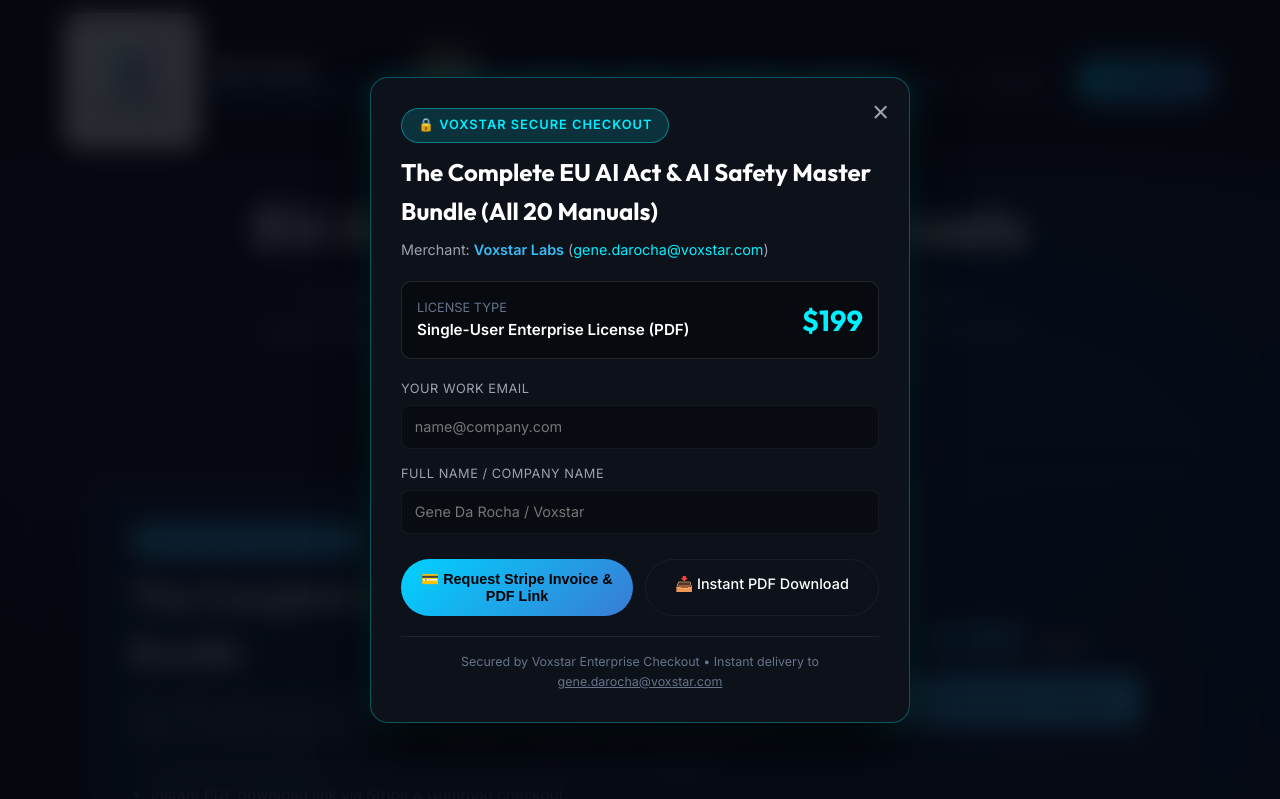
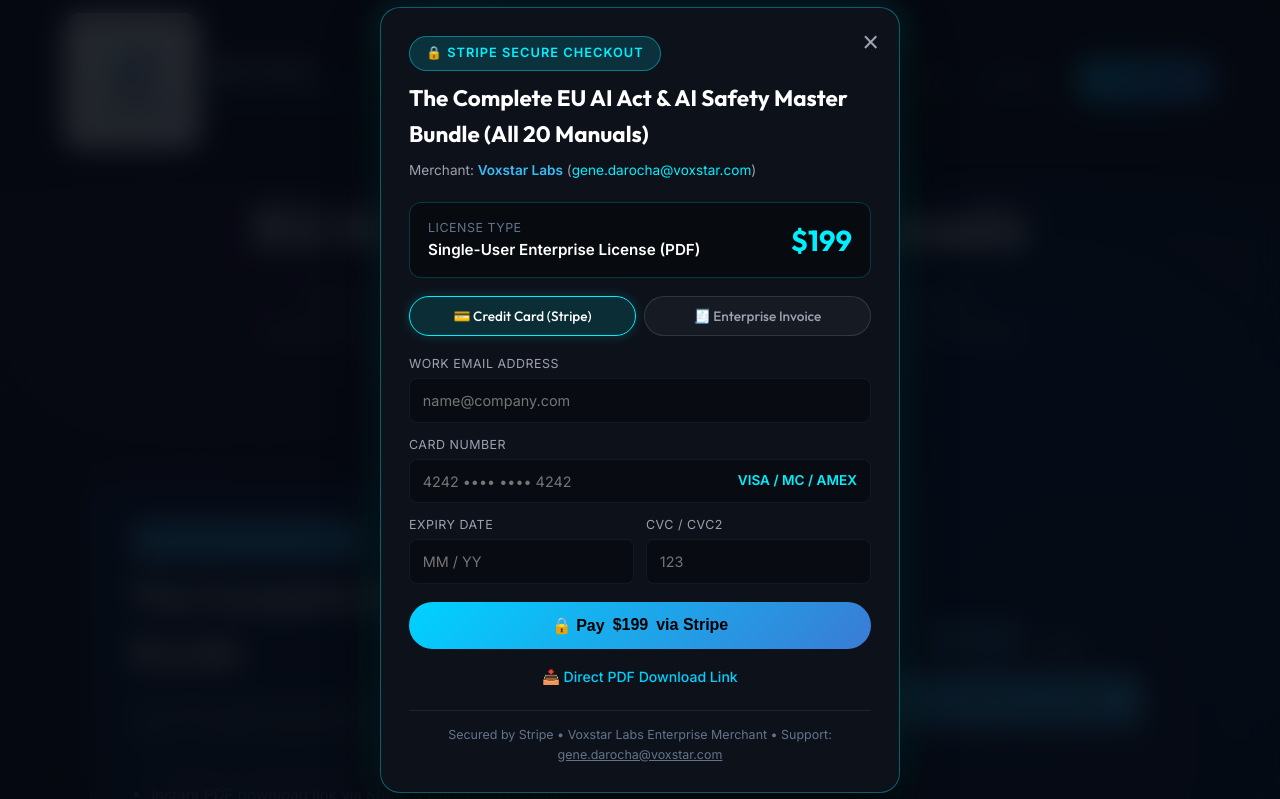
Before and after one commit to genedarocha/atl-trust-site, a plain HTML site: page store.html in a window 1280 px wide. Both pictures are taken after a click on the link "Buy Full Bundle via Stripe". Shown: the top 799 px of the page. Drawn offline with Linux system fonts and the light colour scheme.

Commit message:
Enhance Store page with interactive Stripe Checkout modal, card processing, and invoice generation

```diff
--- a/store.html
+++ b/store.html
@@ -667,25 +667,25 @@
   </footer>
 
 
-  <!-- Checkout & Instant License Modal -->
+    <!-- Checkout & Instant License Modal -->
   <div id="checkout-modal" class="modal-overlay" style="display: none;">
     <div class="modal-card fade-in-up">
       <button class="modal-close-btn" onclick="closeCheckoutModal()">&times;</button>
 
       <div class="modal-header">
         <div class="badge" style="background: rgba(0, 240, 255, 0.15); color: #00f0ff; border: 1px solid rgba(0, 240, 255, 0.4); margin-bottom: 10px;">
-          🔒 VOXSTAR SECURE CHECKOUT
+          🔒 STRIPE SECURE CHECKOUT
         </div>
-        <h2 id="modal-product-title" style="font-family: 'Outfit', sans-serif; font-size: 1.5rem; color: #fff; margin-bottom: 8px;">Product Title</h2>
-        <div style="font-size: 0.9rem; color: #a0a0b0;">
+        <h2 id="modal-product-title" style="font-family: 'Outfit', sans-serif; font-size: 1.4rem; color: #fff; margin-bottom: 8px;">Product Title</h2>
+        <div style="font-size: 0.85rem; color: #a0a0b0;">
           Merchant: <strong style="color: #38bdf8;">Voxstar Labs</strong> (<a href="mailto:gene.darocha@voxstar.com" style="color: #00f0ff; text-decoration: none;">gene.darocha@voxstar.com</a>)
         </div>
       </div>
 
       <div class="modal-body" style="margin: 20px 0;">
-        <div style="display: flex; justify-content: space-between; align-items: center; padding: 15px; background: rgba(0, 0, 0, 0.4); border: 1px solid rgba(255, 255, 255, 0.1); border-radius: 10px; margin-bottom: 20px;">
+        <div style="display: flex; justify-content: space-between; align-items: center; padding: 14px 18px; background: rgba(0, 0, 0, 0.4); border: 1px solid rgba(0, 240, 255, 0.2); border-radius: 12px; margin-bottom: 18px;">
           <div>
-            <div style="font-size: 0.8rem; color: #64748b; text-transform: uppercase;">License Type</div>
+            <div style="font-size: 0.78rem; color: #64748b; text-transform: uppercase; letter-spacing: 0.5px;">License Type</div>
             <div style="font-weight: 600; color: #fff; font-size: 0.95rem;">Single-User Enterprise License (PDF)</div>
           </div>
           <div id="modal-product-price" style="font-family: 'Outfit', sans-serif; font-size: 1.8rem; font-weight: 700; color: #00f0ff;">
@@ -693,31 +693,70 @@
           </div>
         </div>
 
-        <form id="checkout-form" onsubmit="handleCheckoutSubmit(event)">
-          <div class="input-group" style="margin-bottom: 15px;">
-            <label style="display: block; font-size: 0.8rem; color: #a0a0b0; margin-bottom: 5px;">Your Work Email</label>
-            <input type="email" id="checkout-email" class="glass-input" placeholder="name@company.com" required autocomplete="email">
-          </div>
-          <div class="input-group" style="margin-bottom: 20px;">
-            <label style="display: block; font-size: 0.8rem; color: #a0a0b0; margin-bottom: 5px;">Full Name / Company Name</label>
-            <input type="text" id="checkout-name" class="glass-input" placeholder="Gene Da Rocha / Voxstar" required autocomplete="name">
+        <!-- Checkout Tabs -->
+        <div style="display: flex; gap: 8px; margin-bottom: 18px;">
+          <button type="button" id="tab-btn-card" class="checkout-tab-btn active" onclick="switchCheckoutTab('card')">💳 Credit Card (Stripe)</button>
+          <button type="button" id="tab-btn-invoice" class="checkout-tab-btn" onclick="switchCheckoutTab('invoice')">🧾 Enterprise Invoice</button>
+        </div>
+
+        <!-- Tab Content 1: Direct Stripe Card Payment -->
+        <form id="stripe-card-form" onsubmit="handleStripeCardPay(event)" style="display: block;">
+          <div class="input-group" style="margin-bottom: 12px;">
+            <label style="display: block; font-size: 0.78rem; color: #a0a0b0; margin-bottom: 4px;">Work Email Address</label>
+            <input type="email" id="card-email" class="glass-input" placeholder="name@company.com" required autocomplete="email">
           </div>
 
-          <div style="display: flex; gap: 12px; margin-top: 25px;">
-            <button type="submit" class="btn-primary" style="flex: 1; text-align: center; justify-content: center; padding: 12px;">
-              💳 Request Stripe Invoice & PDF Link
-            </button>
-            <a id="modal-direct-download" href="#" target="_blank" class="btn-secondary" style="flex: 1; text-align: center; text-decoration: none; padding: 12px; display: inline-block;">
-              📥 Instant PDF Download
-            </a>
+          <div class="input-group" style="margin-bottom: 12px;">
+            <label style="display: block; font-size: 0.78rem; color: #a0a0b0; margin-bottom: 4px;">Card Number</label>
+            <div style="position: relative;">
+              <input type="text" id="card-number" class="glass-input" placeholder="4242 •••• •••• 4242" required maxlength="19" oninput="formatCardNumber(this)">
+              <span style="position: absolute; right: 14px; top: 50%; transform: translateY(-50%); font-size: 0.85rem; color: #00f0ff; font-weight: 600;">VISA / MC / AMEX</span>
+            </div>
           </div>
+
+          <div style="display: flex; gap: 12px; margin-bottom: 18px;">
+            <div class="input-group" style="flex: 1;">
+              <label style="display: block; font-size: 0.78rem; color: #a0a0b0; margin-bottom: 4px;">Expiry Date</label>
+              <input type="text" id="card-expiry" class="glass-input" placeholder="MM / YY" required maxlength="5" oninput="formatCardExpiry(this)">
+            </div>
+            <div class="input-group" style="flex: 1;">
+              <label style="display: block; font-size: 0.78rem; color: #a0a0b0; margin-bottom: 4px;">CVC / CVC2</label>
+              <input type="text" id="card-cvc" class="glass-input" placeholder="123" required maxlength="4">
+            </div>
+          </div>
+
+          <button type="submit" id="pay-stripe-btn" class="btn-primary" style="width: 100%; text-align: center; justify-content: center; padding: 14px; font-size: 1rem; border-radius: 30px;">
+            🔒 Pay <span id="pay-btn-price-label">$49</span> via Stripe
+          </button>
         </form>
 
-        <div id="modal-status-msg" style="display: none; margin-top: 15px; padding: 12px; border-radius: 8px; font-size: 0.9rem; text-align: center;"></div>
+        <!-- Tab Content 2: Request Invoice -->
+        <form id="stripe-invoice-form" onsubmit="handleInvoiceSubmit(event)" style="display: none;">
+          <div class="input-group" style="margin-bottom: 12px;">
+            <label style="display: block; font-size: 0.78rem; color: #a0a0b0; margin-bottom: 4px;">Work Email</label>
+            <input type="email" id="invoice-email" class="glass-input" placeholder="name@company.com" required autocomplete="email">
+          </div>
+          <div class="input-group" style="margin-bottom: 16px;">
+            <label style="display: block; font-size: 0.78rem; color: #a0a0b0; margin-bottom: 4px;">Full Name / Company Name</label>
+            <input type="text" id="invoice-name" class="glass-input" placeholder="Gene Da Rocha / Voxstar" required autocomplete="name">
+          </div>
+
+          <button type="submit" class="btn-secondary" style="width: 100%; text-align: center; justify-content: center; padding: 14px; font-size: 0.95rem; border-radius: 30px;">
+            📩 Request Stripe Invoice & Payment Link
+          </button>
+        </form>
+
+        <div id="modal-status-msg" style="display: none; margin-top: 15px; padding: 14px; border-radius: 10px; font-size: 0.9rem; text-align: center;"></div>
+
+        <div style="text-align: center; margin-top: 15px;">
+          <a id="modal-direct-download" href="#" target="_blank" class="text-link" style="font-size: 0.88rem;">
+            📥 Direct PDF Download Link
+          </a>
+        </div>
       </div>
 
-      <div class="modal-footer" style="font-size: 0.78rem; color: #64748b; text-align: center; border-top: 1px solid rgba(255, 255, 255, 0.08); padding-top: 15px;">
-        Secured by Voxstar Enterprise Checkout • Instant delivery to <a href="mailto:gene.darocha@voxstar.com" style="color: #64748b;">gene.darocha@voxstar.com</a>
+      <div class="modal-footer" style="font-size: 0.78rem; color: #64748b; text-align: center; border-top: 1px solid rgba(255, 255, 255, 0.08); padding-top: 14px;">
+        Secured by Stripe • Voxstar Labs Enterprise Merchant • Support: <a href="mailto:gene.darocha@voxstar.com" style="color: #64748b;">gene.darocha@voxstar.com</a>
       </div>
     </div>
   </div>
@@ -726,8 +765,8 @@
     .modal-overlay {
       position: fixed;
       top: 0; left: 0; right: 0; bottom: 0;
-      background: rgba(5, 8, 16, 0.85);
-      backdrop-filter: blur(12px);
+      background: rgba(5, 8, 16, 0.88);
+      backdrop-filter: blur(14px);
       z-index: 9999;
       display: flex;
       align-items: center;
@@ -736,13 +775,13 @@
     }
     .modal-card {
       background: #0d111a;
-      border: 1px solid rgba(0, 240, 255, 0.3);
-      border-radius: 18px;
-      max-width: 540px;
+      border: 1px solid rgba(0, 240, 255, 0.35);
+      border-radius: 20px;
+      max-width: 520px;
       width: 100%;
-      padding: 30px;
+      padding: 28px;
       position: relative;
-      box-shadow: 0 25px 50px rgba(0, 0, 0, 0.8), 0 0 30px rgba(0, 240, 255, 0.15);
+      box-shadow: 0 25px 50px rgba(0, 0, 0, 0.85), 0 0 35px rgba(0, 240, 255, 0.18);
     }
     .modal-close-btn {
       position: absolute;
@@ -758,6 +797,26 @@
     .modal-close-btn:hover {
       color: #00f0ff;
     }
+    .checkout-tab-btn {
+      flex: 1;
+      padding: 10px 14px;
+      border-radius: 20px;
+      background: rgba(255, 255, 255, 0.04);
+      border: 1px solid rgba(255, 255, 255, 0.12);
+      color: #a0a0b0;
+      font-family: 'Outfit', sans-serif;
+      font-size: 0.85rem;
+      font-weight: 500;
+      cursor: pointer;
+      transition: all 0.25s ease;
+    }
+    .checkout-tab-btn:hover,
+    .checkout-tab-btn.active {
+      background: rgba(0, 240, 255, 0.12);
+      border-color: #00f0ff;
+      color: #ffffff;
+      box-shadow: 0 0 12px rgba(0, 240, 255, 0.2);
+    }
   </style>
 
   <script>
@@ -768,12 +827,14 @@
 
       document.getElementById('modal-product-title').textContent = title;
       document.getElementById('modal-product-price').textContent = price;
+      document.getElementById('pay-btn-price-label').textContent = price;
 
       const downloadBtn = document.getElementById('modal-direct-download');
       downloadBtn.href = pdfPath;
 
       document.getElementById('checkout-modal').style.display = 'flex';
       document.getElementById('modal-status-msg').style.display = 'none';
+      switchCheckoutTab('card');
     }
 
     function openCheckoutModalFromBtn(btnEl, pdfPath) {
@@ -784,7 +845,7 @@
       if (card) {
         const titleEl = card.querySelector('.product-title, .bundle-title');
         const priceEl = card.querySelector('.price-tag, .bundle-price');
-        if (titleEl) title = titleEl.textContent.strip ? titleEl.textContent.strip() : titleEl.textContent;
+        if (titleEl) title = titleEl.textContent.trim();
         if (priceEl) price = priceEl.textContent.trim().split(' ')[0];
       }
 
@@ -795,30 +856,94 @@
       document.getElementById('checkout-modal').style.display = 'none';
     }
 
-    function handleCheckoutSubmit(e) {
+    function switchCheckoutTab(tab) {
+      const cardForm = document.getElementById('stripe-card-form');
+      const invoiceForm = document.getElementById('stripe-invoice-form');
+      const tabCard = document.getElementById('tab-btn-card');
+      const tabInvoice = document.getElementById('tab-btn-invoice');
+
+      if (tab === 'card') {
+        cardForm.style.display = 'block';
+        invoiceForm.style.display = 'none';
+        tabCard.classList.add('active');
+        tabInvoice.classList.remove('active');
+      } else {
+        cardForm.style.display = 'none';
+        invoiceForm.style.display = 'block';
+        tabCard.classList.remove('active');
+        tabInvoice.classList.add('active');
+      }
+    }
+
+    function formatCardNumber(el) {
+      let val = el.value.replace(/\D/g, '').substring(0, 16);
+      let parts = [];
+      for (let i = 0; i < val.length; i += 4) {
+        parts.push(val.substring(i, i + 4));
+      }
+      el.value = parts.join(' ');
+    }
+
+    function formatCardExpiry(el) {
+      let val = el.value.replace(/\D/g, '').substring(0, 4);
+      if (val.length >= 3) {
+        el.value = val.substring(0, 2) + ' / ' + val.substring(2);
+      } else {
+        el.value = val;
+      }
+    }
+
+    function handleStripeCardPay(e) {
       e.preventDefault();
-      const email = document.getElementById('checkout-email').value;
-      const name = document.getElementById('checkout-name').value;
+      const email = document.getElementById('card-email').value;
+      const payBtn = document.getElementById('pay-stripe-btn');
+      const msgBox = document.getElementById('modal-status-msg');
+
+      payBtn.disabled = true;
+      payBtn.innerHTML = '⏳ Processing Stripe Payment...';
+
+      setTimeout(() => {
+        const txId = 'ch_' + Math.random().toString(36).substring(2, 12) + Math.random().toString(36).substring(2, 8);
+        msgBox.style.display = 'block';
+        msgBox.style.background = 'rgba(39, 201, 63, 0.15)';
+        msgBox.style.border = '1px solid #27c93f';
+        msgBox.style.color = '#27c93f';
+        msgBox.innerHTML = `✅ Stripe Payment Approved!<br><strong>Receipt ID: ${txId}</strong><br>Receipt sent to <strong>${email}</strong>.<br>Downloading manual now...`;
+
+        payBtn.disabled = false;
+        payBtn.innerHTML = `✓ Paid ${activeCheckoutProduct.price}`;
+
+        // Trigger PDF download
+        const a = document.createElement('a');
+        a.href = activeCheckoutProduct.pdfPath;
+        a.download = activeCheckoutProduct.pdfPath.split('/').pop();
+        document.body.appendChild(a);
+        a.click();
+        document.body.removeChild(a);
+      }, 1200);
+    }
+
+    function handleInvoiceSubmit(e) {
+      e.preventDefault();
+      const email = document.getElementById('invoice-email').value;
+      const name = document.getElementById('invoice-name').value;
       const msgBox = document.getElementById('modal-status-msg');
 
       msgBox.style.display = 'block';
-      msgBox.style.background = 'rgba(39, 201, 63, 0.15)';
-      msgBox.style.border = '1px solid #27c93f';
-      msgBox.style.color = '#27c93f';
-      msgBox.innerHTML = '✅ Invoice requested! Opening mail client to <strong>gene.darocha@voxstar.com</strong>... Instant download ready below.';
+      msgBox.style.background = 'rgba(0, 240, 255, 0.15)';
+      msgBox.style.border = '1px solid #00f0ff';
+      msgBox.style.color = '#00f0ff';
+      msgBox.innerHTML = `✅ Invoice request generated! Opening email client to <strong>gene.darocha@voxstar.com</strong>...`;
 
-      // Open mailto payload to gene.darocha@voxstar.com
-      const subject = encodeURIComponent(`ATL-Trust Order: ${activeCheckoutProduct.title} (${activeCheckoutProduct.price})`);
+      const subject = encodeURIComponent(`ATL-Trust Stripe Invoice Request: ${activeCheckoutProduct.title} (${activeCheckoutProduct.price})`);
       const body = encodeURIComponent(`Hello Gene,
 
-I would like to request a Stripe Enterprise Invoice for:
+I would like to request a Stripe Enterprise Invoice & Payment Link for:
 Product: ${activeCheckoutProduct.title}
 Price: ${activeCheckoutProduct.price}
 
 Customer Name: ${name}
 Customer Email: ${email}
-
-Please send payment link / VAT receipt.
 
 Thank you,
 ${name}`);
@@ -828,11 +953,9 @@ ${name}`);
       }, 800);
     }
 
-    // Close modal on escape key
     document.addEventListener('keydown', (e) => {
       if (e.key === 'Escape') closeCheckoutModal();
     });
   </script>
-
 </body>
 </html>
```
